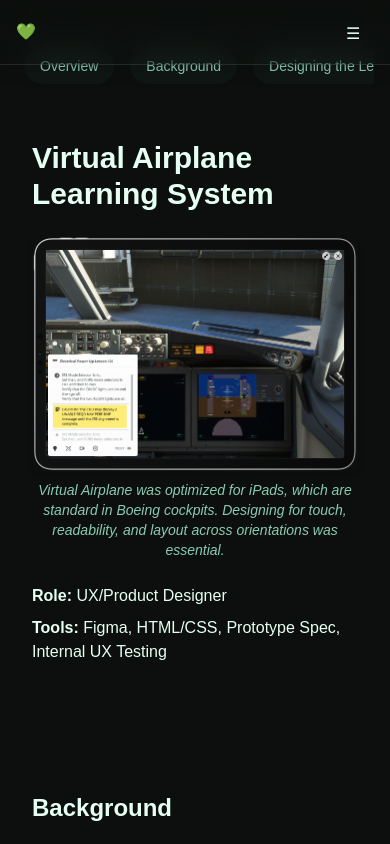
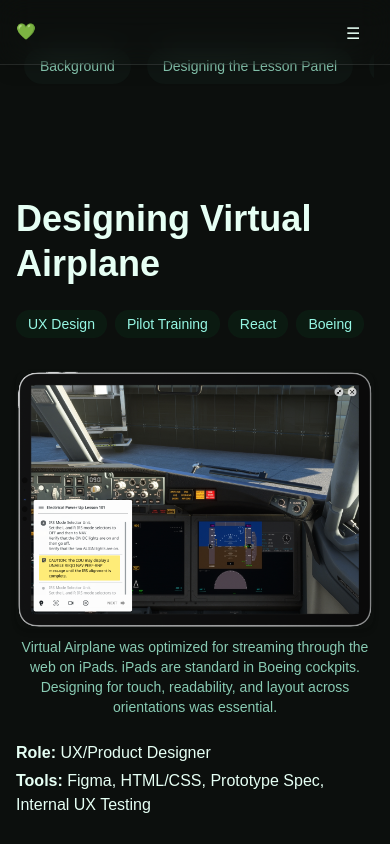
Before and after one commit to jordonaut/firstreactportfolio, a React (Vite) app: page /projects/virtual-airplane in a window 390 px wide. Shown: the top 844 px of the page. Built offline with nearby package versions, Linux system fonts and the light colour scheme.

Commit message:
Created a bunchanew components to handle layout.

```diff
--- /dev/null
+++ b/src/components/TagList.jsx
@@ -0,0 +1,16 @@
+export const TagList = ({ tags = [] }) => {
+  if (!tags.length) return null;
+
+  return (
+    <div className="mt-4 flex flex-wrap gap-2">
+      {tags.map((tag, index) => (
+        <span
+          key={index}
+          className="bg-green-700/10 text-teal-200 py-1 px-3 rounded-full text-sm hover:bg-[var(--color-ring-glow)] transition"
+        >
+          {tag}
+        </span>
+      ))}
+    </div>
+  );
+};
--- a/src/components/caseStudies/VirtualAirplane.jsx
+++ b/src/components/caseStudies/VirtualAirplane.jsx
@@ -1,19 +1,28 @@
 import { useNavigate } from 'react-router-dom';
+import { motion } from 'framer-motion';
 import '../../index.css';
-import { motion } from 'framer-motion';
+
+// Layout & UI
 import { CaseStudyLayout } from '../ui/CaseStudyLayout';
 import { Section } from '../ui/Section';
+import { HeroSection } from '../ui/HeroSection';
+import { CaseStudyImage } from '../ui/CaseStudyImage';
+import { FullBleed } from '../ui/FullBleed';
+
+// Assets
 import vaIpadLandscape from '../../assets/images/caseStudies/virtualAirplane/va-ipad-landscape.png';
 import chairFlyingExample from '../../assets/images/caseStudies/virtualAirplane/chair-flying-example.jpg';
 import chairFlyingVid from '../../assets/images/caseStudies/virtualAirplane/chair-flying-vid.jpeg';
 import interfaceDesignOne from '../../assets/images/caseStudies/virtualAirplane/interface-design-one.png';
 import inferfaceDesignTwo from '../../assets/images/caseStudies/virtualAirplane/interface-design-two.png';
 import lessonOverlayFeatures from '../../assets/images/caseStudies/virtualAirplane/lesson-overlay-features.png';
-import lessonPanelDocumentation from '../../assets/images/caseStudies/virtualAirplane/lesson-panel-documentation.png'
-import { CaseStudyImage } from '../ui/CaseStudyImage';
-import { FullBleed } from '../ui/FullBleed';
+import lessonPanelDocumentation from '../../assets/images/caseStudies/virtualAirplane/lesson-panel-documentation.png';
+
+// Data
+import { caseStudies } from '../../data/caseStudies';
 
 const transition = { duration: 0.6, ease: [0.4, 0, 0.2, 1] };
+const thisCase = caseStudies.find(cs => cs.slug === 'virtual-airplane');
 
 export default function VirtualAirplane() {
   const navigate = useNavigate();
@@ -26,21 +35,19 @@
       transition={transition}
     >
       <CaseStudyLayout>
-        <Section id="hero" data-label="Overview">
-            <h1 className="text-3xl font-bold">Virtual Airplane Learning System</h1>
-            <CaseStudyImage
-            src={vaIpadLandscape}
+        <HeroSection
+          title="Designing Virtual Airplane"
+          image={vaIpadLandscape}
           alt="Virtual Airplane displayed on iPad in landscape mode"
-            caption="Virtual Airplane was optimized for iPads, which are standard in Boeing cockpits. Designing for touch, readability, and layout across orientations was essential."
+          caption="Virtual Airplane was optimized for streaming through the web on iPads. iPads are standard in Boeing cockpits. Designing for touch, readability, and layout across orientations was essential."
+          role="UX/Product Designer"
+          tools="Figma, HTML/CSS, Prototype Spec, Internal UX Testing"
+          tags={thisCase?.tags || []}
         />
-          <header className="space-y-2">
-            <p><strong>Role:</strong> UX/Product Designer</p>
-            <p><strong>Tools:</strong> Figma, HTML/CSS, Prototype Spec, Internal UX Testing</p>
-          </header>
-        </Section>
 
         <Section id="background" data-label="Background">
           <h2 className="text-2xl font-semibold">Background</h2>
+
           <div className="md:flex md:items-center md:gap-6 my-12">
             <div className="md:w-2/3 space-y-4">
               <p>
@@ -55,7 +62,6 @@
               </p>
             </div>
             <div className="md:w-1/3 w-full mt-8 md:mt-0 flex justify-center">
-                <div className="flex flex-col items-center text-center">
               <CaseStudyImage
                 src={chairFlyingExample}
                 alt="Pilot using a cockpit poster during chair flying"
@@ -63,17 +69,14 @@
               />
             </div>
           </div>
-            </div>
 
           <div className="md:flex md:items-center md:gap-6 my-12">
             <div className="md:w-1/3 w-full mt-8 md:mt-0 flex justify-center">
-                <div className="flex flex-col items-center text-center">
               <CaseStudyImage
                 src={chairFlyingVid}
                 alt="Chair flying demonstration from training video"
                 caption="Outside of the classroom, simple set ups can become quite elaborate (and humorous) based on the pilot's training needs."
               />
-                </div>
             </div>
             <div className="md:w-2/3 space-y-4">
               <p>
@@ -83,6 +86,7 @@
               </p>
             </div>
           </div>
+
           <p className="text-xl md:text-2xl leading-relaxed text-[var(--color-text)] max-w-4xl mx-auto my-16">
             Virtual Airplane was more than a simulator, it was how pilots bridged theory and cockpit reality—something they could return to again and again.
             It offered a steady space to practice, reflect, and prepare—to build trust in their instincts.
@@ -92,35 +96,38 @@
         <Section id="designing-the-lesson-panel" data-label="Designing the Lesson Panel">
           <h2 className="text-2xl font-semibold">Designing the Lesson Overlay</h2>
 
-          <div className="my-6">
           <CaseStudyImage
             src={interfaceDesignOne}
             alt="Initial interface design of the Lesson Overlay"
             caption="An early mockup of the redesigned Lesson Panel interface layered over the 3D Virtual Airplane simulation."
+            className="my-6"
           />
-          </div>
 
           <p className="mt-6">
-            The Lesson Overlay wasn’t just another interface—it was the <strong>core entry point</strong> to the entire Virtual Airplane experience. Sitting on top of a real-time 3D flight simulation, the Lesson Panel guided pilots through training modules, procedural walkthroughs, and instructor-led lessons. The initial designs mirrored standard app functionality.
+            The Lesson Overlay wasn’t just another interface—it was the <strong>core entry point</strong> to the entire Virtual Airplane experience.
+            Sitting on top of a real-time 3D flight simulation, the Lesson Panel guided pilots through training modules, procedural walkthroughs, and instructor-led lessons.
           </p>
 
           <p className="mt-4">
-            Because the platform was designed to run on iPads—standard equipment in Boeing cockpits—the entire experience was <strong>streamed remotely using a custom web-based rendering stack</strong>. This allowed Virtual Airplane to deliver cockpit simulation and training content without requiring expensive local hardware or thick-client installations.
+            Because the platform was designed to run on iPads—standard equipment in Boeing cockpits—the entire experience was
+            <strong> streamed remotely using a custom web-based rendering stack</strong>. This allowed Virtual Airplane to deliver cockpit simulation and training content without requiring expensive local hardware or thick-client installations.
           </p>
 
           <p className="mt-4">
-            Getting the Lesson Panel right meant creating a layer that felt as immediate, grounded, and predictable as the flight deck itself. Any friction in this interface risked disrupting the mental flow of the lesson. We designed it to feel quiet, stable, and precise—so that pilots could focus on their training, not on the tool delivering it.
+            Getting the Lesson Panel right meant creating a layer that felt as immediate, grounded, and predictable as the flight deck itself.
+            Any friction in this interface risked disrupting the mental flow of the lesson. We designed it to feel quiet, stable, and precise—so that pilots could focus on their training, not on the tool delivering it.
           </p>
 
-         <div className="my-6">
           <CaseStudyImage
             src={inferfaceDesignTwo}
             alt="Second Iteration design of the Lesson Overlay"
             caption="Iterating on the Lesson Panel Design. This version was released with version 2.0 of the Virtual Airplane Experience."
+            className="my-6"
           />
-          </div>
+
           <p className="mt-4">
-            After working with the developers, it was pointed out that because this is a <strong>streaming experience</strong> users would need to have the ability to toggle out of an immersive mode, into a theatre mode (similar to YouTube.) Future mockups of the overlay added a theatre mode button, next to the close button, for users to preserve real estate.
+            Because this was a <strong>streaming experience</strong>, we needed a way for users to toggle out of full immersion.
+            I added a theater mode button next to the close icon—offering flexibility to instructors without compromising flow.
           </p>
         </Section>
 
@@ -137,25 +144,18 @@
           <h2 className="text-2xl font-semibold">Key Features</h2>
 
           <div className="space-y-6 mt-4">
-            <div>
-              <h3 className="text-xl font-semibold">All Lights On</h3>
-              <p>SMEs and customers said they couldn’t read the simulator. I proposed a feature to simulate cockpit floodlights. It required dev tradeoffs due to streaming constraints, but it was a small fix with big impact—instantly improving legibility.</p>
-            </div>
-
-            <div>
-              <h3 className="text-xl font-semibold">Focus Button</h3>
-              <p>Users often got lost in the simulation’s 3D space. I introduced a refocus button to reorient them back to the original view. It meant creating global camera logic, but once released, it drastically improved navigation and task completion.</p>
-            </div>
-
-            <div>
-              <h3 className="text-xl font-semibold">Active Pause</h3>
-              <p>Instructors needed a way to pause the sim without freezing every feature. I designed an Active Pause system that paused progression but still allowed exploration—paired with a discreet notification system in the Lesson Panel.</p>
-            </div>
-
-            <div>
-              <h3 className="text-xl font-semibold">Lesson Panel Sizing</h3>
-              <p>The original panel was too small and inconsistent across teams. After testing, I standardized it to half-screen height and created documentation that multiple teams adopted. It reduced confusion and scrolling friction for trainees.</p>
-            </div>
+            <Feature title="All Lights On">
+              SMEs and customers said they couldn’t read the simulator. I proposed a feature to simulate cockpit floodlights. It required dev tradeoffs due to streaming constraints, but it was a small fix with big impact—instantly improving legibility.
+            </Feature>
+            <Feature title="Focus Button">
+              Users often got lost in the simulation’s 3D space. I introduced a refocus button to reorient them back to the original view.
+            </Feature>
+            <Feature title="Active Pause">
+              Instructors needed a way to pause the sim without freezing every feature. I designed an Active Pause system that paused progression but still allowed exploration.
+            </Feature>
+            <Feature title="Lesson Panel Sizing">
+              I standardized sizing to reduce friction and ensure visual consistency across training teams and devices.
+            </Feature>
           </div>
         </Section>
 
@@ -163,26 +163,22 @@
           <h2 className="text-2xl font-semibold">Design Tradeoffs</h2>
 
           <div className="space-y-6 mt-4">
-            <div>
-              <h3 className="text-xl font-semibold">Realism vs. Clarity</h3>
-              <p>Some teams wanted the interface to look like a real cockpit. I advocated for aviation-aligned structure and vocabulary, not skeuomorphism—favoring focus over clutter.</p>
-            </div>
-
-            <div>
-              <h3 className="text-xl font-semibold">FCOM Integration vs. Screen Space</h3>
-              <p>Pilots needed the FCOM constantly, but it's dense. We built a split-view with adjustable width so pilots could see it beside the Lesson Panel—without needing a second screen.</p>
-            </div>
-
-            <div>
-              <h3 className="text-xl font-semibold">Pilot Autonomy vs. Instructor Control</h3>
-              <p>We implemented role-aware views: pilots got open navigation, while instructors could lock pacing and drive the lesson forward in real-time.</p>
-            </div>
+            <Feature title="Realism vs. Clarity">
+              I advocated for aviation-aligned structure and vocabulary—not skeuomorphism—favoring focus over clutter.
+            </Feature>
+            <Feature title="FCOM Integration vs. Screen Space">
+              We created a split-view so pilots could read procedures alongside active training.
+            </Feature>
+            <Feature title="Pilot Autonomy vs. Instructor Control">
+              Role-aware views allowed trainees to explore and instructors to guide.
+            </Feature>
           </div>
         </Section>
 
         <Section id="outcome" data-label="Outcomes">
           <h2 className="text-2xl font-semibold">Outcome</h2>
-          <p>The Lesson Panel redesign launched in Release 5.2. Feedback from instructors and trainees was overwhelmingly positive. It became the foundation for multiple other interfaces across the Learner Solutions platform.</p>
+
+          <p>The redesign launched with Release 5.2 and was adopted across the Learner Solutions platform:</p>
 
           <ul className="list-disc ml-6 mt-4 space-y-2">
             <li>Reduced user confusion through standardization and clear focus tools</li>
@@ -197,3 +193,13 @@
     </motion.div>
   );
 }
+
+// Reusable feature block
+function Feature({ title, children }) {
+  return (
+    <div>
+      <h3 className="text-xl font-semibold">{title}</h3>
+      <p>{children}</p>
+    </div>
+  );
+}
--- a/src/components/ui/CaseStudyLayout.jsx
+++ b/src/components/ui/CaseStudyLayout.jsx
@@ -14,21 +14,21 @@
       {/* Top Navbar */}
       <Navbar />
 
-      {/* Page Layout */}
-      <div className="flex-1 flex flex-col md:flex-row">
-        {/* Floating Sidebar */}
-        <div className="hidden md:block w-60">
+      {/* 12-column Grid Layout */}
+      <div className="grid grid-cols-12 w-full px-4 md:px-8 gap-x-6">
+        {/* Sidebar: spans 2 columns on md+ */}
+        <aside className="hidden md:block col-span-2 pt-12">
           <Sidebar />
-        </div>
+        </aside>
 
-        {/* Main Content */}
-        <main className="flex-1 py-12 space-y-20 relative">
-          {/* Mobile Nav */}
-          <div className="md:hidden mb-8 px-4 sm:px-8">
+        {/* Main Content: spans 12 on mobile, 8 centered on md+ */}
+        <main className="col-span-12 md:col-span-8 md:col-start-4 pt-12 space-y-20 relative">
+          {/* Mobile Nav: only visible on small screens */}
+          <div className="md:hidden mb-8">
             <MobileSectionNav />
           </div>
 
-          {/* Dynamically wrap Sections only */}
+          {/* Section Wrapping */}
           {Array.isArray(children)
             ? children.map((child, index) => {
                 const name = child?.type?.name;
--- a/src/components/ui/FullBleed.jsx
+++ b/src/components/ui/FullBleed.jsx
@@ -7,9 +7,10 @@
   captionB = '',
 }) {
   return (
-    <figure className="w-full my-24">
-      <div className="relative w-full overflow-hidden">
-        <div className="mx-auto w-full max-w-[1600px] px-4 sm:px-6 lg:px-12">
+    <figure className="my-24">
+      {/* Bleed Container */}
+      <div className="relative w-[100vw] left-[50%] -translate-x-1/2 overflow-hidden">
+        <div className="w-full max-w-[1600px] mx-auto px-4 sm:px-6 lg:px-12">
           <img
             src={imageA}
             alt={altA}
@@ -24,8 +25,8 @@
       </div>
 
       {imageB && (
-        <div className="relative w-full overflow-hidden mt-16">
-          <div className="mx-auto w-full max-w-[1600px] px-4 sm:px-6 lg:px-12">
+        <div className="relative w-[100vw] left-[50%] -translate-x-1/2 overflow-hidden mt-16">
+          <div className="w-full max-w-[1600px] mx-auto px-4 sm:px-6 lg:px-12">
             <img
               src={imageB}
               alt={altB}
--- /dev/null
+++ b/src/components/ui/HeroSection.jsx
@@ -0,0 +1,51 @@
+import { TagList } from '../../components/TagList';
+
+export const HeroSection = ({
+  title,
+  subtitle,
+  image,
+  alt,
+  caption,
+  role,
+  tools,
+  tags = [],
+}) => {
+  return (
+    <section className="col-span-12 md:col-span-8 md:col-start-3 pt-20 pb-12 space-y-6">
+      {title && (
+        <h1 className="text-4xl md:text-5xl font-bold leading-tight text-[var(--color-text)]">
+          {title}
+        </h1>
+      )}
+
+      {tags.length > 0 && <TagList tags={tags} />}
+
+      {subtitle && (
+        <p className="text-lg text-[var(--color-text-secondary)] max-w-3xl">
+          {subtitle}
+        </p>
+      )}
+
+      {image && (
+        <div className="mt-8">
+          <img
+            src={image}
+            alt={alt}
+            className="w-full h-auto rounded-xl shadow-md"
+          />
+          {caption && (
+            <p className="text-sm mt-2 text-[var(--color-text-secondary)] text-center max-w-3xl mx-auto">
+              {caption}
+            </p>
+          )}
+        </div>
+      )}
+
+      <div className="space-y-1 text-[var(--color-text)]">
+        {role && <p><strong>Role:</strong> {role}</p>}
+        {tools && <p><strong>Tools:</strong> {tools}</p>}
+      </div>
+
+    </section>
+  );
+};
--- /dev/null
+++ b/src/data/caseStudies.js
@@ -0,0 +1,20 @@
+export const caseStudies = [
+  {
+    slug: 'virtual-airplane',
+    title: 'Virtual Airplane',
+    subtitle: 'Redesigning the Lesson Panel to Reflect How Pilots Actually Learn',
+    tags: ['UX Design', 'Pilot Training', 'React', 'Boeing'],
+    featuredImage: '/src/assets/images/caseStudies/virtualAirplane/va-ipad-landscape.png',
+    component: 'VirtualAirplane',
+  },
+
+// When adding projects make sure to include:
+  // {
+  //   slug: 'gay-city',
+  //   title: 'Gay City',
+  //   subtitle: 'Accessible web redesign for an LGBTQ+ nonprofit',
+  //   tags: ['Web Design', 'Accessibility', 'Nonprofit'],
+  //   featuredImage: '...',
+  //   component: 'GayCity',
+  // },
+];
```
Lines whose indentation alone changed are shown as unchanged.
